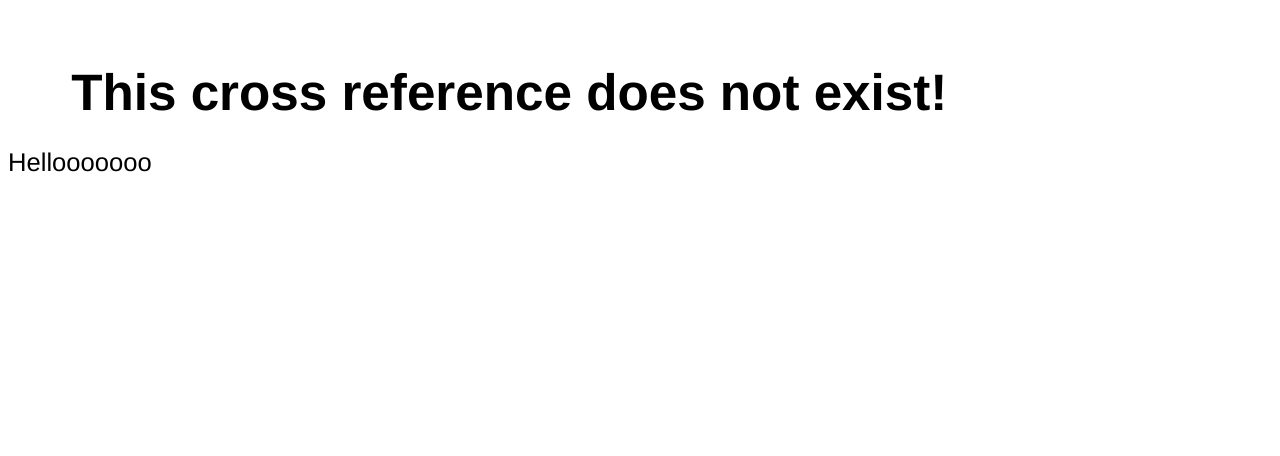
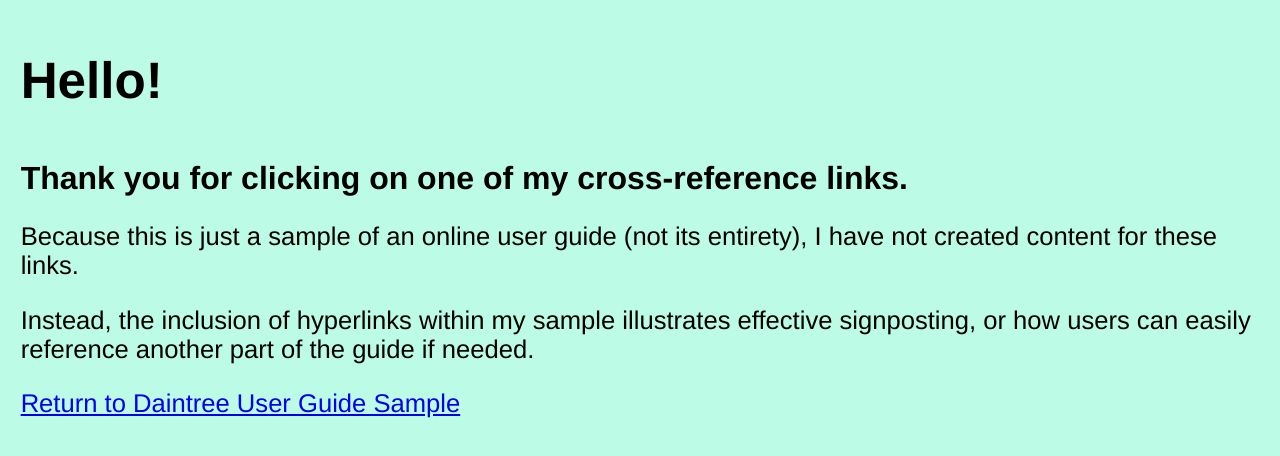
Before and after one commit to jbucien/jbucien.github.io, a plain HTML site: page linklanding.html in a window 1280 px wide. Drawn offline with Linux system fonts and the light colour scheme.

Commit message:
finished text and formatting to linklanding

```diff
--- a/linklanding.html
+++ b/linklanding.html
@@ -8,27 +8,31 @@
 
 <style>
     body {
-        background-color: white;
+        background-color:hsl(160, 88%, 86%);
         color: black;
         font-family: Helvetica, Arial, sans-serif;
-        font-size: 2vw;
     }
     h1 {
-        margin: 5% 1% 1% 1%;
-        font-size: 5vw;
+        font-size: 4vw;
+        margin:4% 1% 1.5% 1%
     }
     h2 {
-        margin: 5% 1% 1% 5%;
-        font-size: 4vw;
+        font-size: 2.5vw;
+        margin:4% 1% 2% 1%
     }
-    h3 {
-        margin: 5% 1% 0% 10%;
-        font-size: 3vw;
+
+    p,a {
+        font-size: 2vw;
+        margin:1% 1% 2% 1%
     }
+
 </style>
 
 <body>
-    <h2>This cross reference does not exist!</h2>
-    <p>Hellooooooo</p>
+    <h1>Hello!</h1>
+    <h2>Thank you for clicking on one of my cross-reference links.</h2>
+    <p>Because this is just a sample of an online user guide (not its entirety), I have not created content for these links. </p>
+    <p>Instead, the inclusion of hyperlinks within my sample illustrates effective signposting, or how users can easily reference another part of the guide if needed.</p>
+    <a href="index.html">Return to Daintree User Guide Sample</a>
 </body>
 </html>
```
